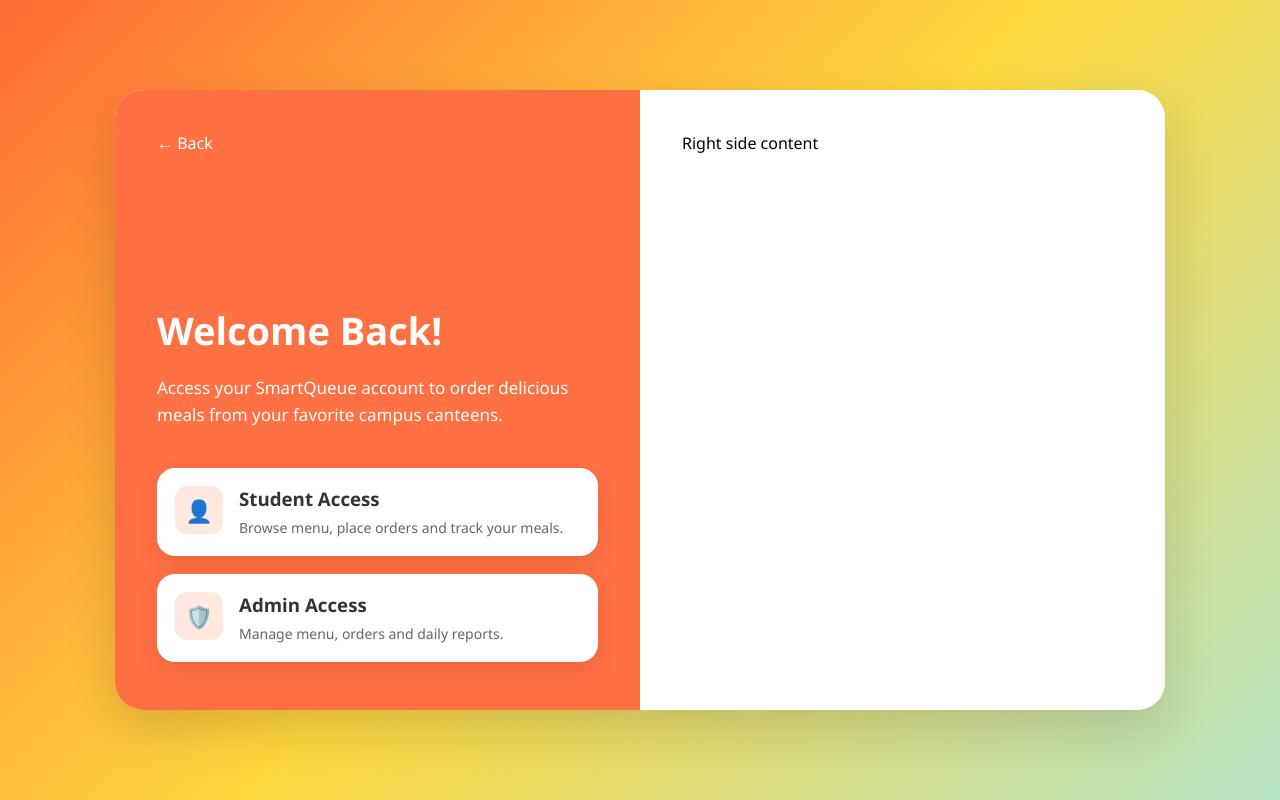
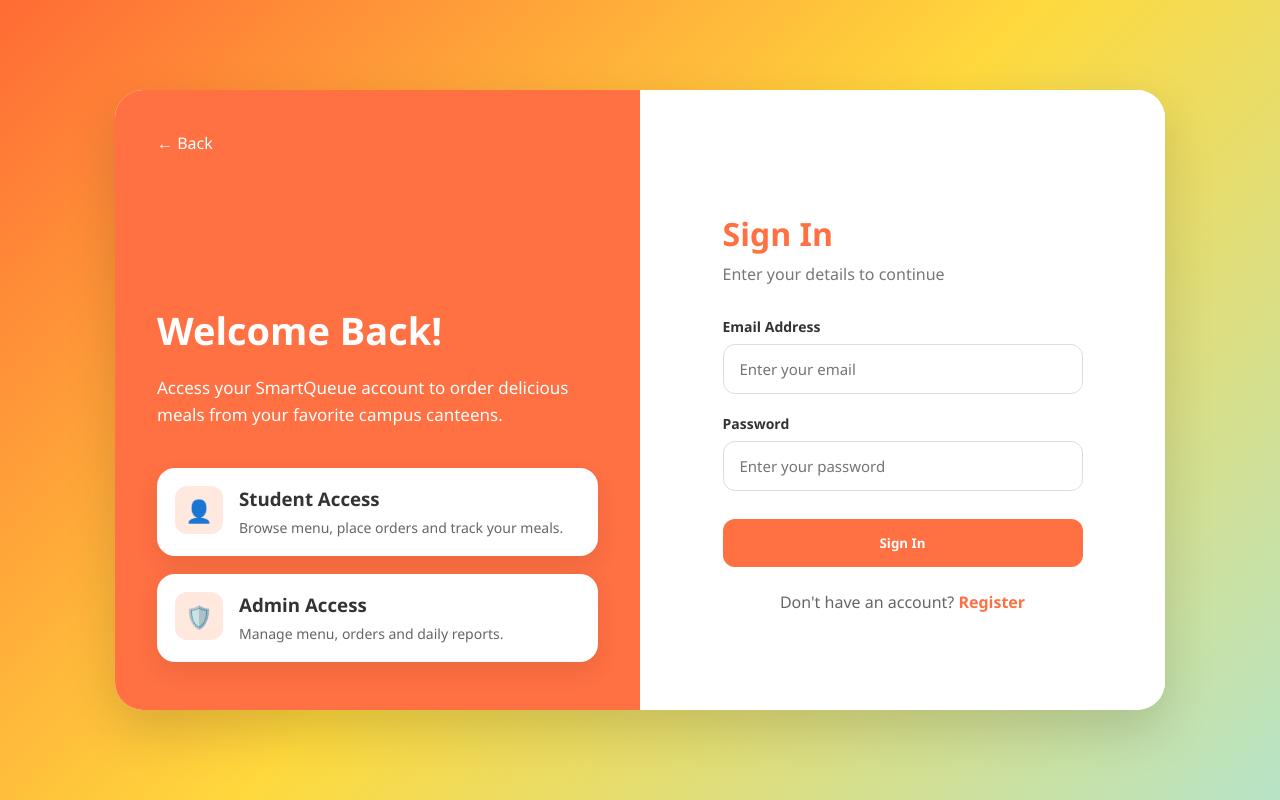
Before and after one commit to sanjaikaneswaran/smartqueue, a React (Create React App) app in the folder frontend/: page /login in a window 1280 px wide. Built offline with nearby package versions, Linux system fonts and the light colour scheme.

Commit message:
Add login form UI

```diff
--- a/frontend/src/pages/Login.css
+++ b/frontend/src/pages/Login.css
@@ -134,3 +134,67 @@
     line-height:1.5;
 
 }
+
+.login-form-box {
+  max-width: 360px;
+  margin: 80px auto 0;
+}
+
+.login-form-box h2 {
+  font-size: 32px;
+  color: #ff7043;
+  margin-bottom: 8px;
+}
+
+.form-subtitle {
+  color: #777;
+  margin-bottom: 32px;
+}
+
+.login-form-box form {
+  display: flex;
+  flex-direction: column;
+}
+
+.login-form-box label {
+  font-size: 14px;
+  font-weight: 600;
+  margin-bottom: 8px;
+  color: #333;
+}
+
+.login-form-box input {
+  padding: 14px 16px;
+  border: 1px solid #ddd;
+  border-radius: 12px;
+  margin-bottom: 20px;
+  font-size: 15px;
+  outline: none;
+}
+
+.login-form-box input:focus {
+  border-color: #ff7043;
+}
+
+.login-btn {
+  margin-top: 8px;
+  padding: 15px;
+  border: none;
+  border-radius: 12px;
+  background: #ff7043;
+  color: white;
+  font-weight: 700;
+  cursor: pointer;
+}
+
+.register-text {
+  margin-top: 24px;
+  text-align: center;
+  color: #666;
+}
+
+.register-text span {
+  color: #ff7043;
+  font-weight: 700;
+  cursor: pointer;
+}
--- a/frontend/src/pages/Login.js
+++ b/frontend/src/pages/Login.js
@@ -39,7 +39,24 @@
         </div>
 
         <div className="auth-right-panel">
-          Right side content
+          <div className="login-form-box">
+            <h2>Sign In</h2>
+            <p className = "form-subtitle">Enter your details to continue </p>
+
+            <form>
+              <label>Email Address</label>
+              <input type="email" placeholder="Enter your email" />
+
+              <label>Password</label>
+              <input type="password" placeholder="Enter your password" />
+
+              <button type="submit" className="login-btn">Sign In</button>
+            </form>
+
+            <p className="register-text">
+              Don't have an account? <span>Register</span>
+            </p>
+          </div>
         </div>
       </div>
     </div>
```
